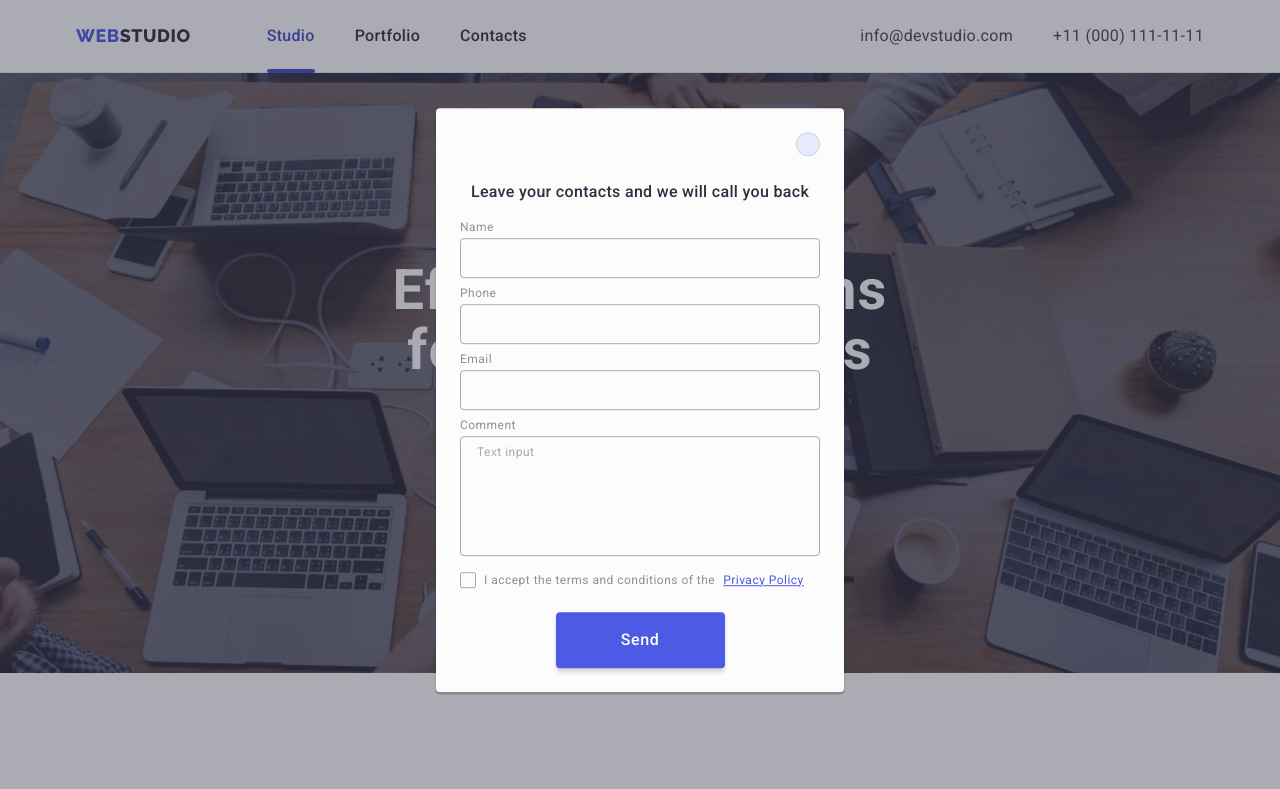
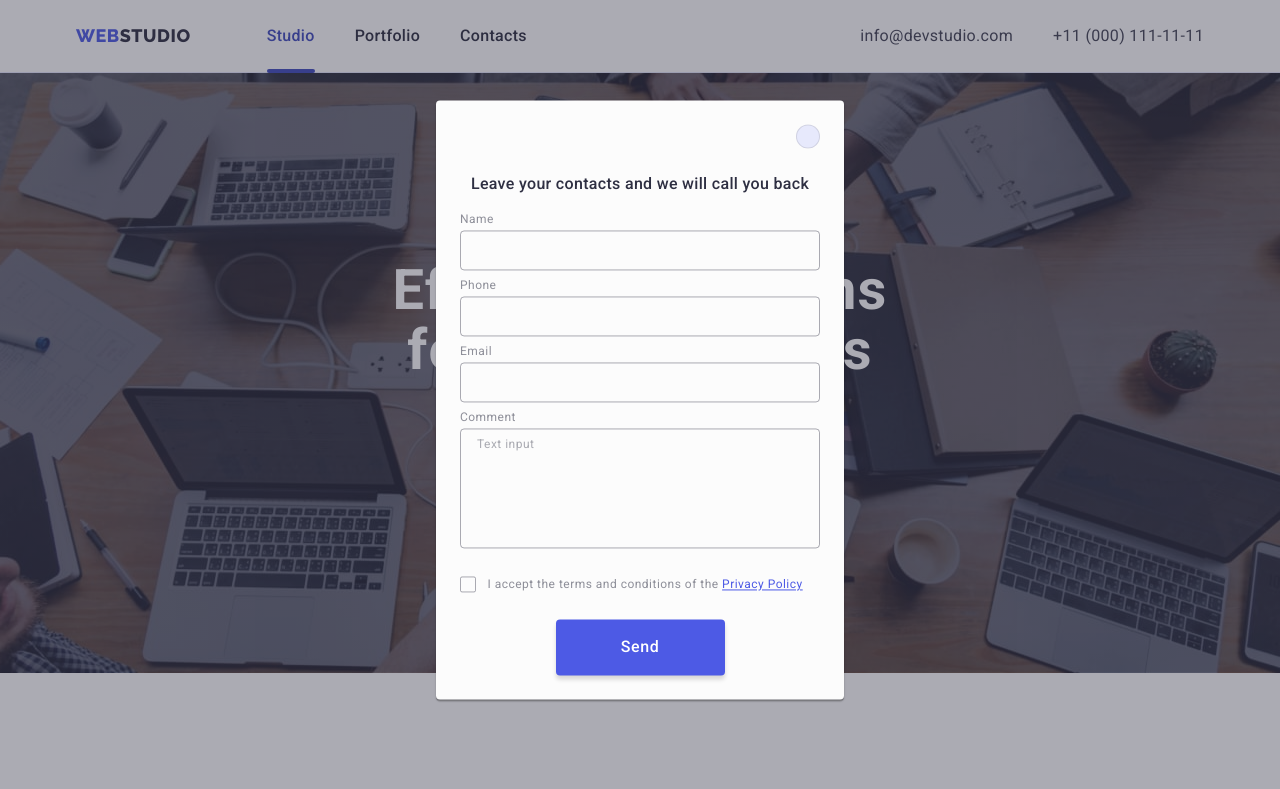
Before and after one commit to Iryna-Holova/goit-markup-hw-05, a plain HTML site: page index.html in a window 1280 px wide. Both pictures are taken after a click on the button "Order Service". Shown: the top 789 px of the page. Drawn offline with nearby package versions, Linux system fonts and the light colour scheme.

Commit message:
fix test failures

```diff
--- a/css/styles.css
+++ b/css/styles.css
@@ -62,14 +62,8 @@ img {
 input,
 textarea {
   font-family: inherit;
-  outline: none;
+  outline: transparent;
   background-color: transparent;
-}
-
-fieldset {
-  padding: 0;
-  margin: 0;
-  border: none;
 }
 
 body {
@@ -452,7 +446,7 @@ body {
   padding-left: 16px;
   border: 1px solid var(--color-white-background);
   border-radius: 4px;
-  box-shadow: var(--shadow-hero-button);
+  filter: drop-shadow(0px 4px 4px rgba(0, 0, 0, 0.15));
   font-size: 12px;
   line-height: 1.5;
   letter-spacing: 0.04em;
@@ -579,27 +573,26 @@ body {
   width: 360px;
 }
 
-.order-form-fields {
-  display: flex;
-  flex-direction: column;
-  gap: 8px;
-  margin-bottom: 16px;
+.order-form-field {
+  margin-bottom: 8px;
 }
 
 .order-form-label {
-  display: flex;
-  flex-direction: column;
-  gap: 4px;
-  position: relative;
+  display: block;
+  margin-bottom: 4px;
   font-size: 12px;
   line-height: 1.17;
   letter-spacing: 0.04em;
   color: var(--color-subtle-text);
-  cursor: pointer;
+}
+
+.order-form-inputbox {
+  position: relative;
 }
 
 .order-form-input,
 .order-form-textarea {
+  width: 100%;
   border: 1px solid var(--color-navyblue-modal);
   border-radius: 4px;
   font-size: 12px;
@@ -609,9 +602,12 @@ body {
 }
 
 .order-form-input {
-  padding: 11px;
+  height: 40px;
   padding-left: 38px;
-  line-height: 1.32;
+}
+
+.order-form-comment-field {
+  margin-bottom: 16px;
 }
 
 .order-form-textarea {
@@ -640,57 +636,65 @@ body {
 .order-form-icon {
   position: absolute;
   left: 16px;
-  bottom: 11px;
+  top: 50%;
+  transform: translateY(-50%);
   fill: var(--color-dark);
   transition: fill var(--transition-time) var(--transition-func);
 }
 
-.order-form-label.checkbox-label {
-  flex-direction: row;
-  gap: 8px;
-  align-items: center;
+.order-form-checkbox-field {
   margin-bottom: 24px;
 }
 
-.checkbox-label span {
+.order-form-checkbox-label {
+  font-size: 12px;
+  line-height: 1.17;
+  letter-spacing: 0.04em;
+  color: var(--color-subtle-text);
+}
+
+/* .checkbox-label:hover .checkbox-icon,
+.checkbox-label:focus .checkbox-icon,
+.checkbox-icon:hover,
+.checkbox-icon:focus {
+  border-color: var(--color-pressed-state);
+} */
+
+.checkbox {
+  margin-right: 8px;
+  display: inline-flex;
+  align-items: center;
+  justify-content: center;
+  width: 16px;
+  height: 16px;
+  border: 1px solid var(--color-navyblue-modal);
+  border-radius: 2px;
+  fill: transparent;
+  transition: border var(--transition-time) var(--transition-func),
+    background-color var(--transition-time) var(--transition-func),
+    fill var(--transition-time) var(--transition-func);
+}
+
+.order-form-checkbox:checked + .order-form-checkbox-label > .checkbox {
+  border-color: var(--color-pressed-state);
+  background-color: var(--color-pressed-state);
+  fill: var(--color-light);
+}
+
+.order-form-checkbox-label:hover>.checkbox,
+.order-form-checkbox-label:focus>.checkbox {
+  border-color: var(--color-pressed-state);
+}
+
+.order-form-checkbox-label a {
   color: var(--color-primary-brand);
   text-decoration: underline;
   transition: color var(--transition-time) var(--transition-func);
 }
 
-.checkbox-label span:hover,
-.checkbox-label span:focus {
+.order-form-checkbox-label a:hover,
+.order-form-checkbox-label a:focus {
   color: var(--color-pressed-state);
-}
-
-.order-form-checkbox {
-  width: 16px;
-  height: 16px;
-  margin: 0;
-  opacity: 0;
-}
-
-.checkbox-label:hover .checkbox-icon,
-.checkbox-label:focus .checkbox-icon,
-.checkbox-icon:hover,
-.checkbox-icon:focus {
-  border-color: var(--color-pressed-state);
-}
-
-.checkbox-icon {
-  position: absolute;
-  border: 1px solid var(--color-navyblue-modal);
-  border-radius: 2px;
-  fill: var(--color-modal-background);
-  transition: border-color var(--transition-time) var(--transition-func),
-    background-color var(--transition-time) var(--transition-func),
-    fill var(--transition-time) var(--transition-func);
-}
-
-.order-form-checkbox:checked + .checkbox-icon {
-  border-color: var(--color-pressed-state);
-  background-color: var(--color-pressed-state);
-  fill: var(--color-light);
 }
 
 .portfolio-section {
--- a/index.html
+++ b/index.html
@@ -526,13 +526,14 @@
         </button>
         <p class="modal-title">Leave your contacts and we will call you back</p>
         <form class="order-form" name="order-form">
-          <div class="order-form-fields">
-            <label class="order-form-label"
-              >Name
+          <div class="order-form-field">
+            <label class="order-form-label" for="user-name">Name </label>
+            <div class="order-form-inputbox">
               <input
                 class="order-form-input"
                 type="text"
-                name="name"
+                name="user-name"
+                id="user-name"
                 required
                 autocomplete="off"
                 autofocus
@@ -540,55 +541,67 @@
               <svg width="18" height="18" class="order-form-icon">
                 <use href="./images/icons.svg#icon-person"></use>
               </svg>
-            </label>
-            <label class="order-form-label"
-              >Phone
+            </div>
+          </div>
+          <div class="order-form-field">
+            <label class="order-form-label" for="user-phone">Phone </label>
+            <div class="order-form-inputbox">
               <input
                 class="order-form-input"
                 type="tel"
-                name="phone"
+                name="user-phone"
+                id="user-phone"
                 required
                 autocomplete="off"
               />
               <svg width="18" height="18" class="order-form-icon">
                 <use href="./images/icons.svg#icon-phone"></use>
               </svg>
-            </label>
-            <label class="order-form-label"
-              >Email
+            </div>
+          </div>
+          <div class="order-form-field">
+            <label class="order-form-label" for="user-email">Email </label>
+            <div class="order-form-inputbox">
               <input
                 class="order-form-input"
                 type="email"
-                name="email"
+                name="user-email"
+                id="user-email"
                 required
                 autocomplete="off"
               />
               <svg width="18" height="18" class="order-form-icon">
                 <use href="./images/icons.svg#icon-email"></use>
               </svg>
-            </label>
-            <label class="order-form-label">
-              Comment
-              <textarea
-                class="order-form-textarea"
-                rows="7"
-                name="comment"
-                placeholder="Text input"
-              ></textarea>
+            </div>
+          </div>
+          <div class="order-form-comment-field">
+            <label class="order-form-label" for="user-comment"> Comment </label>
+            <textarea
+              class="order-form-textarea"
+              name="user-comment"
+              id="user-comment"
+              placeholder="Text input"
+            ></textarea>
+          </div>
+          <div class="order-form-checkbox-field">
+            <input
+              class="order-form-checkbox visually-hidden"
+              type="checkbox"
+              name="user-privacy"
+              id="user-privacy"
+              value="true"
+            />
+            <label class="order-form-checkbox-label" for="user-privacy">
+              <span class="checkbox">
+                <svg width="10" height="8" class="checkbox-icon">
+                  <use href="./images/icons.svg#icon-click"></use>
+                </svg>
+              </span>
+              I accept the terms and conditions of the
+              <a href="">Privacy Policy</a>
             </label>
           </div>
-          <label class="order-form-label checkbox-label">
-            <input
-              class="order-form-checkbox"
-              type="checkbox"
-              name="accept"
-              value="accept"
-            />
-            <svg width="16" height="16" class="checkbox-icon">
-              <use href="./images/icons.svg#icon-click"></use>
-            </svg>
-            I accept the terms and conditions of the <span>Privacy Policy</span>
-          </label>
           <button class="hero-button" type="submit">Send</button>
         </form>
       </div>
```
Also changed, not shown: images/icons.svg.
